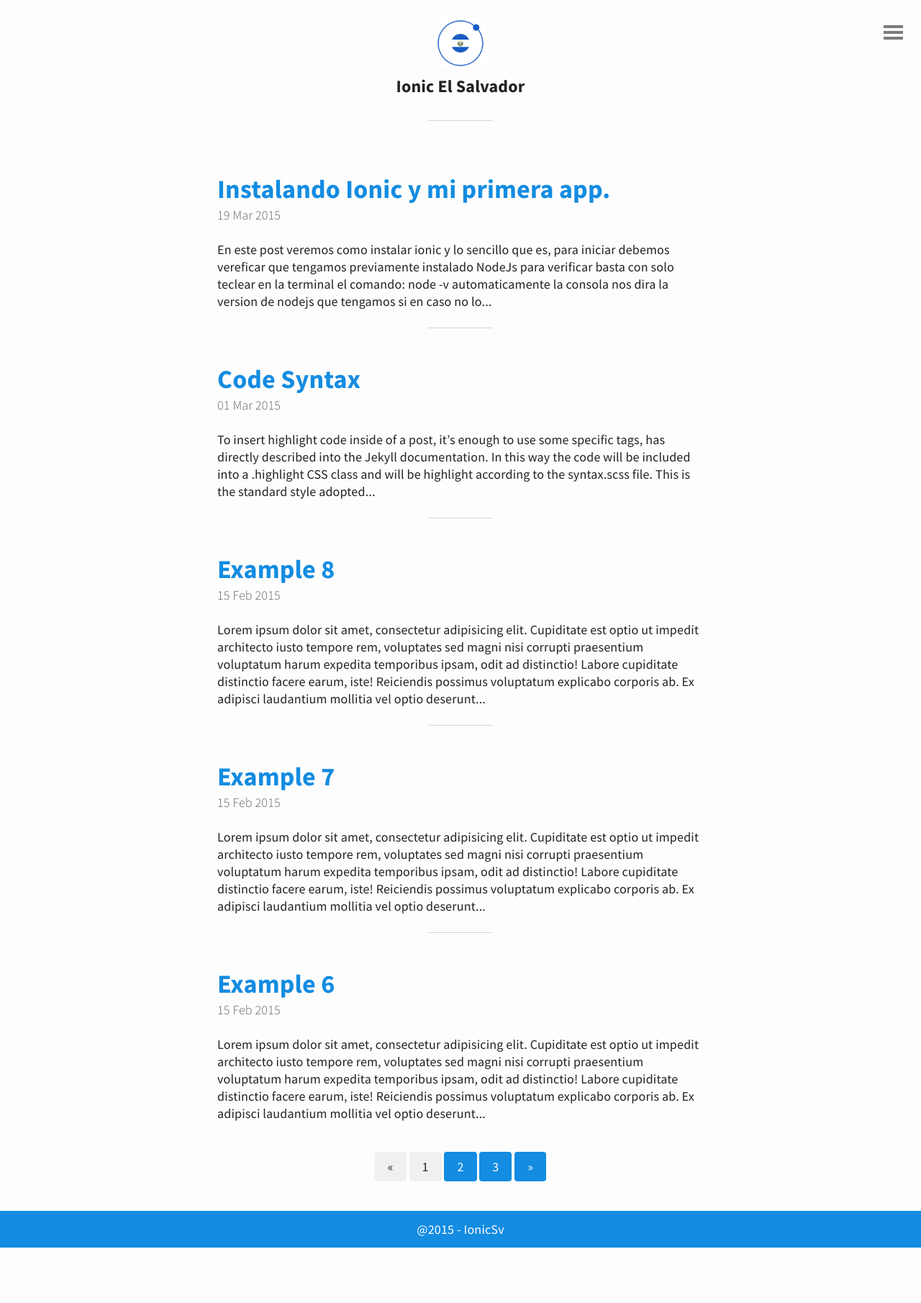
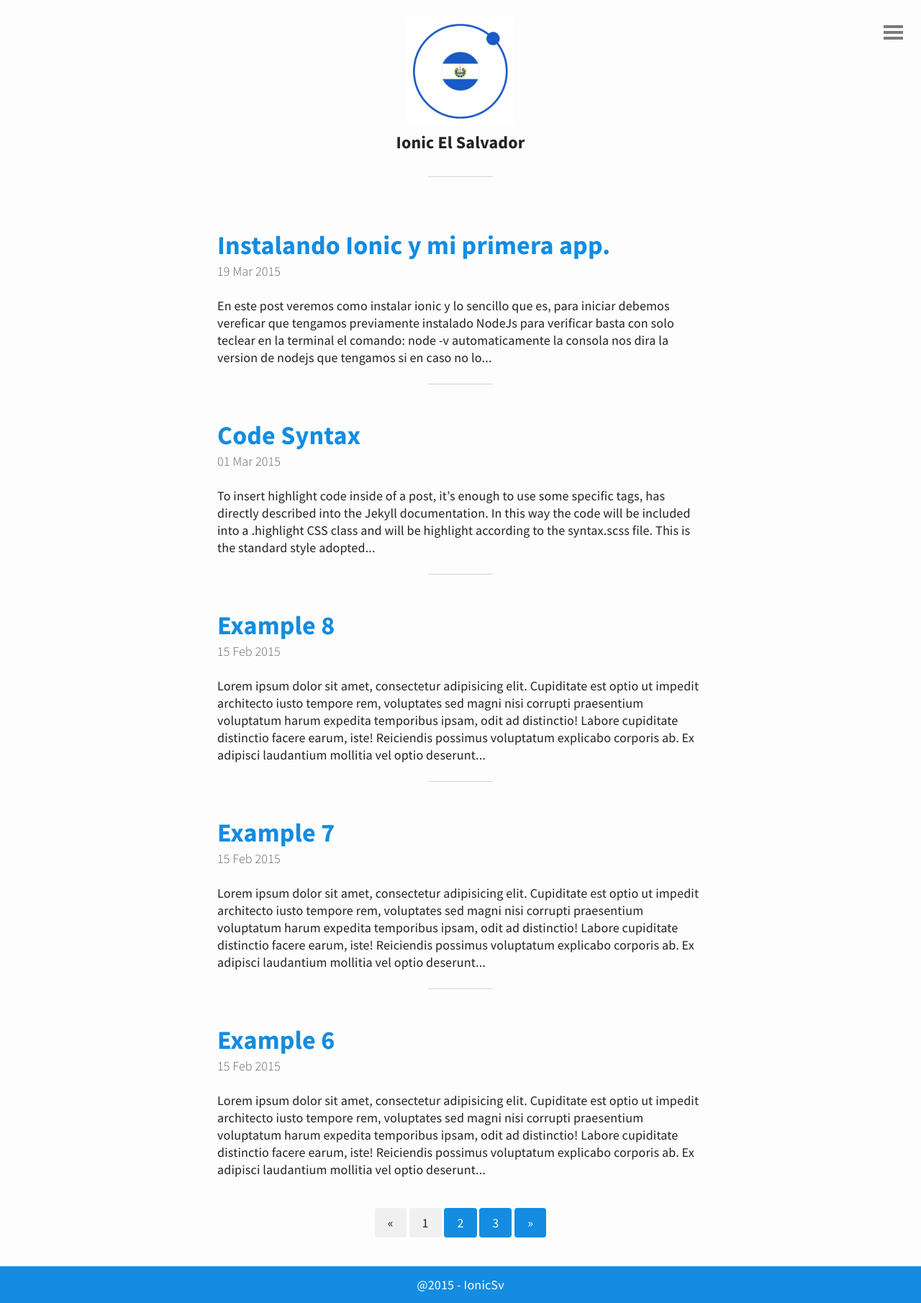
Before and after one commit to ionicSV/ionicsv.github.io, a Jekyll site: the page built from index.html, in a window 1280 px wide. Shown: the whole page at 72% size. Built offline with Jekyll 4.4.1, drawn with Linux system fonts in a browser that asks for light colours; the list of posts is cut into pages by our own code; before the commit the page ends 1733 px from its top, so only the background shows below that.

Commit message:
Actualización de estilos: - Pequeño bug del footer arreglado - Aumentar el tamaño del logo de ionic SV

```diff
--- a/_sass/base.scss
+++ b/_sass/base.scss
@@ -8,8 +8,12 @@
   -webkit-box-sizing: border-box;
      -moz-box-sizing: border-box;
           box-sizing: border-box;
+  margin: 0;
+  padding: 0;
 }
-
+html, body{
+  height: 100%;
+}
 html, body, h1, h2, h3, h4, h5, h6, p, ul, ol, li, img {
   margin: 0;
   padding: 0;
--- a/_sass/layout.scss
+++ b/_sass/layout.scss
@@ -1,6 +1,11 @@
 /* -- General Layout -- */
 
 /* Navigation */
+#wrap{
+  min-height: 100%;
+  height: auto !important; /* This line and the next line are not necessary unless you need IE6 support */
+  height: 100%;
+}
 
 #nav, #nav-left {
   a {
@@ -114,6 +119,8 @@
   margin:0 auto;
   max-width: 730px;
   padding: 0 1.5rem;
+  padding-bottom: 2.8em;
+  overflow:auto;
 }
 
 #header {
@@ -126,7 +133,7 @@
     display: inline-block;
   }
   img {
-  	max-height: 72px;
+    max-height: 150px;
     margin: 0 auto;
     display: block;
   }
@@ -251,4 +258,7 @@ footer {
   color: $background-color;
   text-align: center;
   padding: 0.6667em 0;
+  position: relative;
+  margin-top: -2.85em;
+  clear: both;
 }
```
Lines whose indentation alone changed are shown as unchanged.
